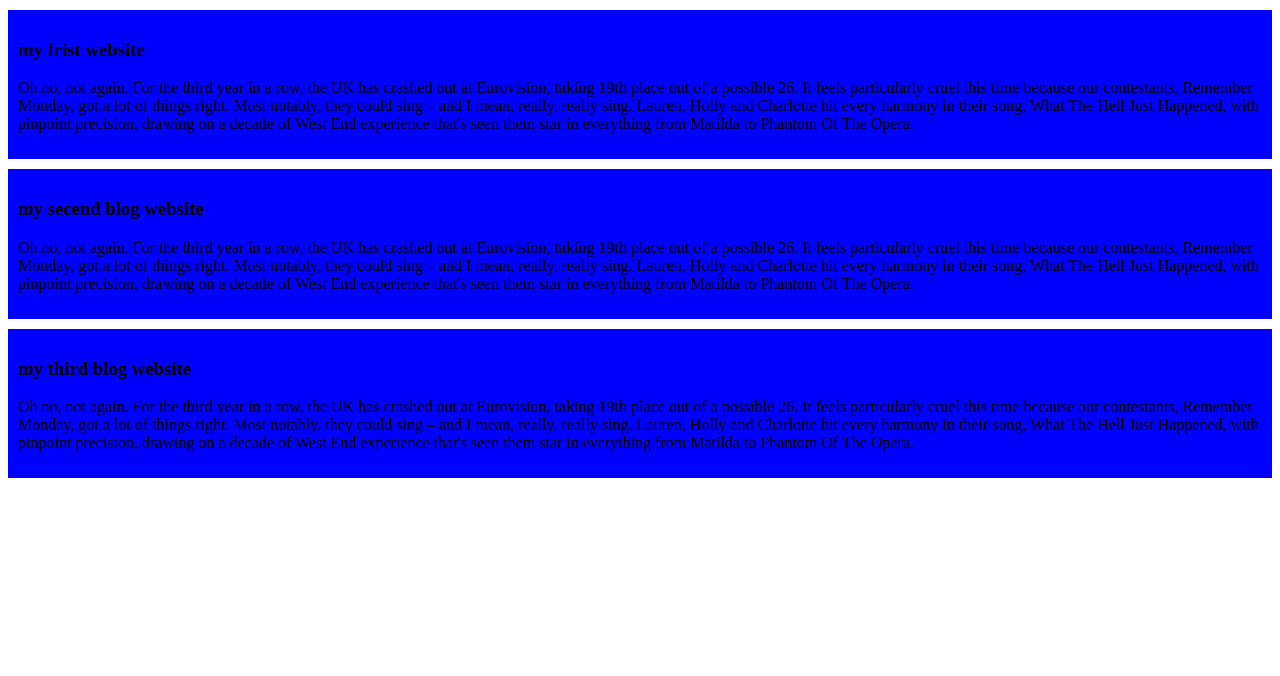
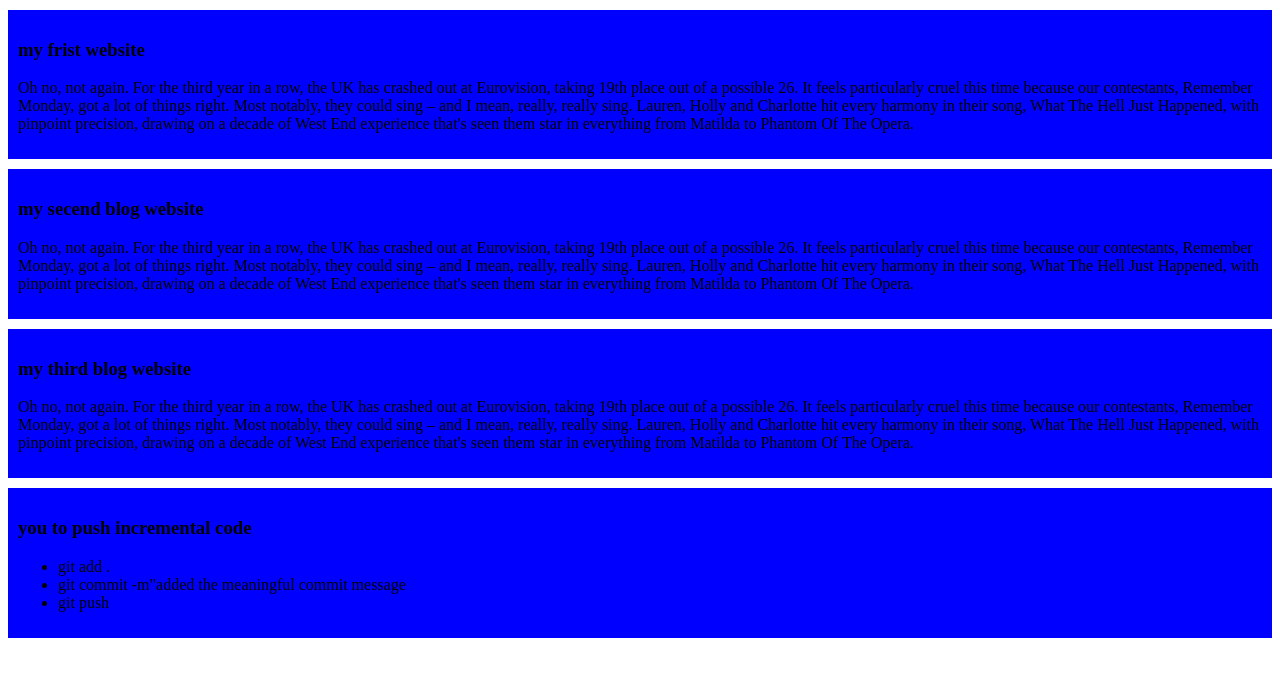
Before and after one commit to emon10e/my-simple-website, a plain HTML site: page index.html in a window 1280 px wide. Drawn offline with Linux system fonts and the light colour scheme.

Commit message:
added a list to push code

```diff
--- a/index.html
+++ b/index.html
@@ -43,5 +43,13 @@ Most notably, they could sing – and I mean, really, really sing.
 
 Lauren, Holly and Charlotte hit every harmony in their song, What The Hell Just Happened, with pinpoint precision, drawing on a decade of West End experience that's seen them star in everything from Matilda to Phantom Of The Opera.</p>
     </div>
+    <div>
+        <h3>you to push incremental code</h3>
+        <ul>
+            <li>git add .</li>
+            <li>git commit -m"added the meaningful commit message</li>
+            <li>git push</li>
+        </ul>
+    </div>
 </body>
 </html>
```
